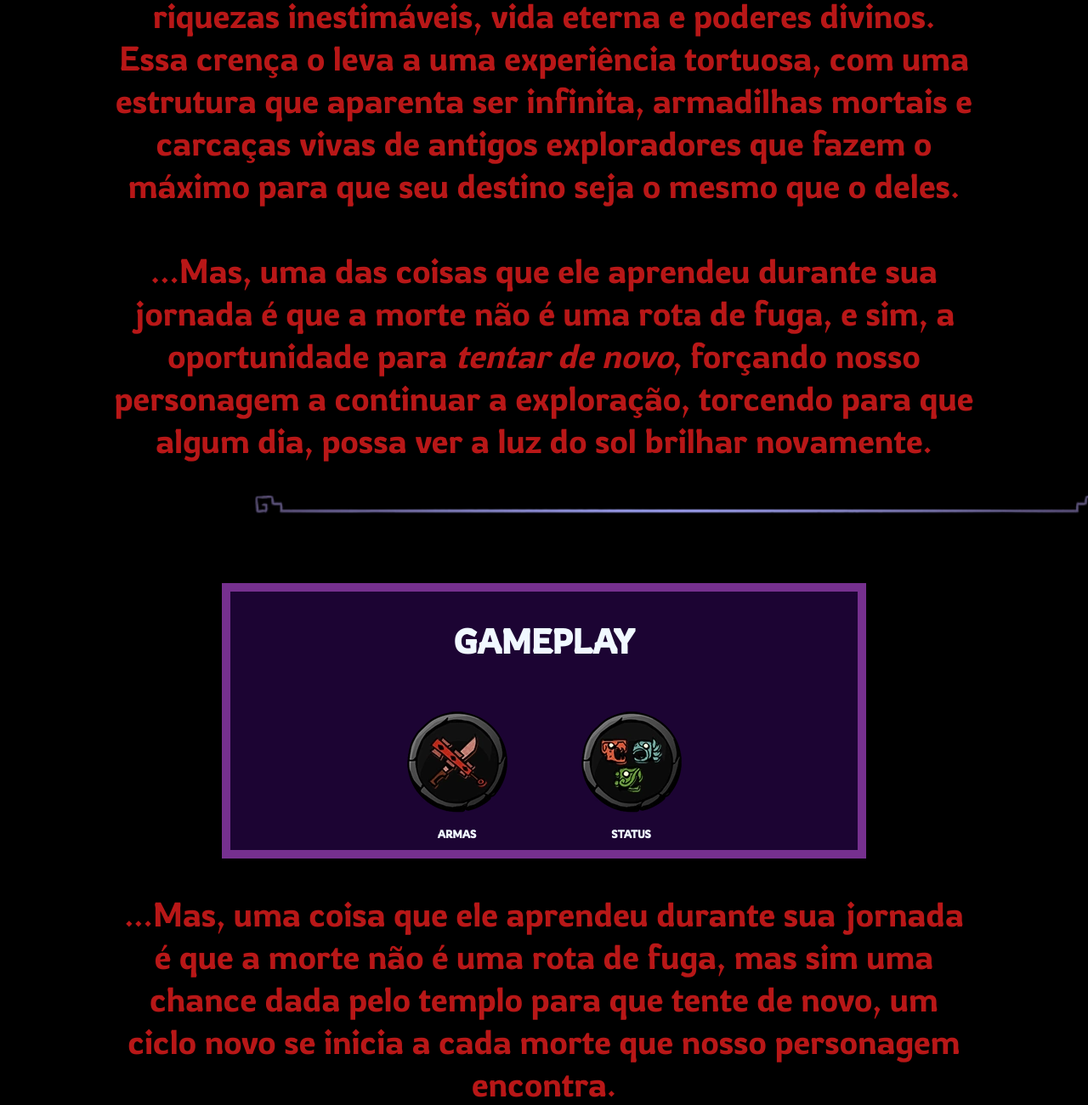
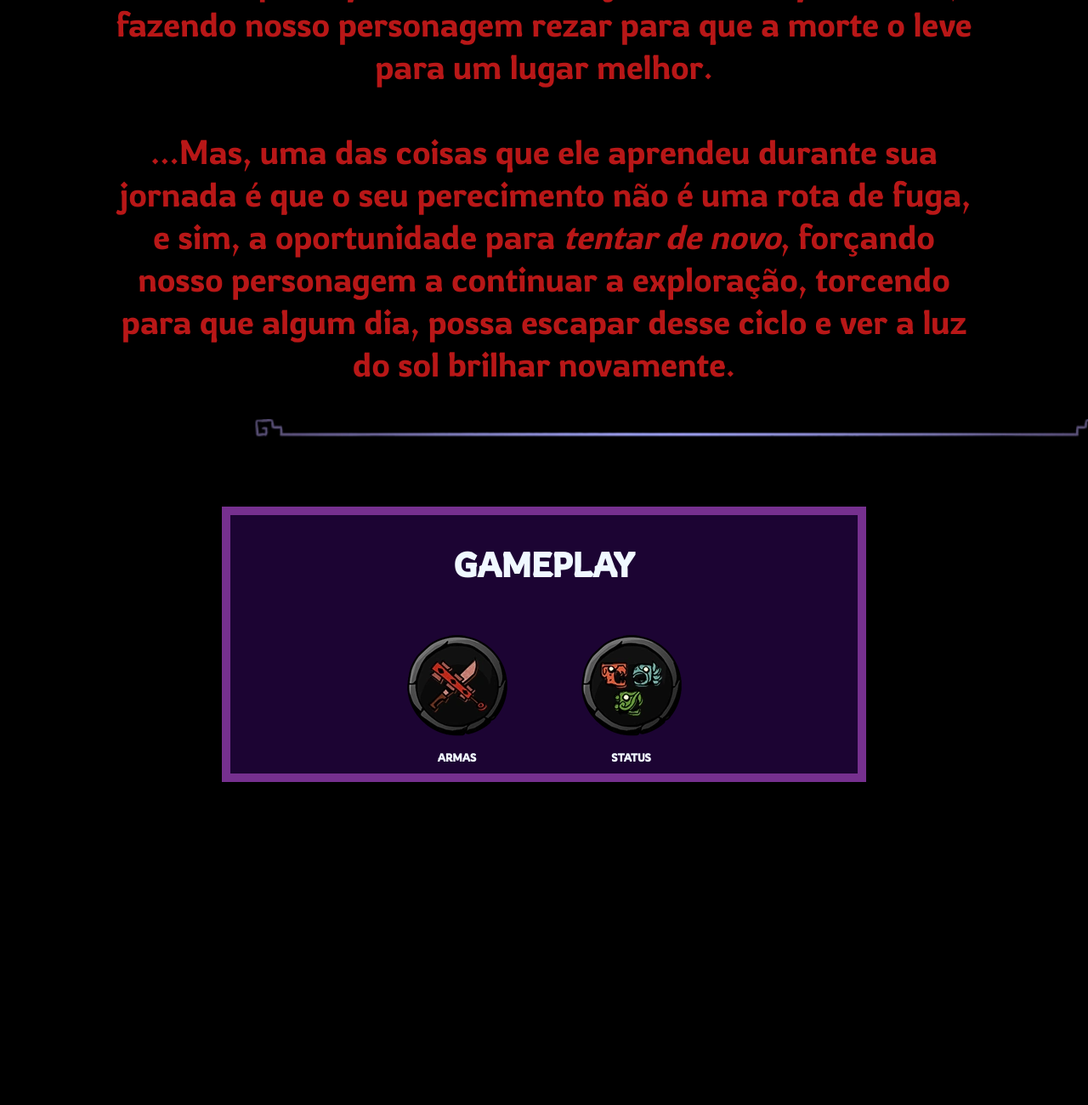
Before and after one commit to QueijoRalado/CurseOfTheDeadGods, a plain HTML site: page index.html in a window 1280 px wide. Shown: the part 1755-3055 px from the top of the page at 85% size. After the commit the page ends 2675 px from the top, so only its background shows below. Drawn offline with Linux system fonts and the light colour scheme.

Commit message:
Update index.html

```diff
--- a/index.html
+++ b/index.html
@@ -13,15 +13,14 @@
 
 </div>
     <img class="loginho" src="img/logobss.webp" alt="">
-    <p>Curse of The Dead Gods é um jogo indie no estilo de roguelite feito pela empresa PassTech Games e publicado pela Focus Home Interactive em 2021. O jogo conta a história
     <p style="margin-bottom: 50px;">Curse of The Dead Gods é um jogo indie no estilo de roguelite feito pela empresa PassTech Games e publicado pela Focus Home Interactive em 2021. O jogo conta a história
         de um homem que adentra um grande templo amaldiçoado a procura de lendas que lhe prometiam riquezas inestimáveis, vida eterna e poderes divinos. Essa crença o leva a uma
         experiência tortuosa, com uma estrutura que aparenta ser infinita, armadilhas mortais e carcaças vivas de antigos exploradores que fazem o máximo para que seu destino seja
-        o mesmo que o deles.
+        o mesmo que o deles, fazendo nosso personagem rezar para que a morte o leve para um lugar melhor.
     </p>
 
-    <p>...Mas, uma das coisas que ele aprendeu durante sua jornada é que a morte não é uma rota de fuga, e sim, a oportunidade para <i>tentar de novo</i>, forçando nosso personagem
-        a continuar a exploração, torcendo para que algum dia, possa ver a luz do sol brilhar novamente.
+    <p>...Mas, uma das coisas que ele aprendeu durante sua jornada é que o seu perecimento não é uma rota de fuga, e sim, a oportunidade para <i>tentar de novo</i>, forçando nosso
+        personagem a continuar a exploração, torcendo para que algum dia, possa escapar desse ciclo e ver a luz do sol brilhar novamente.
     </p>
 
     <img class="separador" src="img/separador.webp" alt="">
@@ -39,9 +38,5 @@
                 <h2>STATUS</h2>
             </section>
         </article>
-    </div>
-    <p>...Mas, uma coisa que ele aprendeu durante sua jornada é que a morte não é uma rota de fuga, mas sim uma chance dada pelo templo para que tente de novo, um ciclo novo
-        se inicia a cada morte que nosso personagem encontra.
-    </p>
 </body>
 </html>
```
